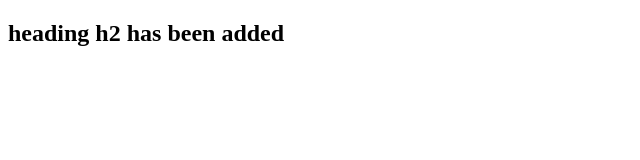
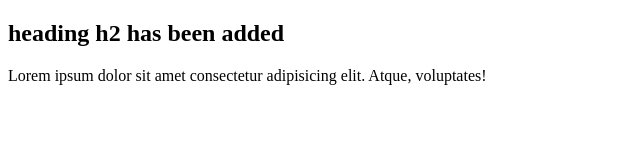
Before and after one commit to john1932/gittest, a plain HTML site: page index.html in a window 1280 px wide. Shown: the whole page, without its empty margins (0-640 px from the left). Drawn offline with Linux system fonts and the light colour scheme.

Commit message:
added paragraph in index file

```diff
--- a/index.html
+++ b/index.html
@@ -10,6 +10,7 @@
 
 <body>
     <h2>heading h2 has been added</h2>
+    <p>Lorem ipsum dolor sit amet consectetur adipisicing elit. Atque, voluptates!</p>
 </body>
 
 </html>
```
